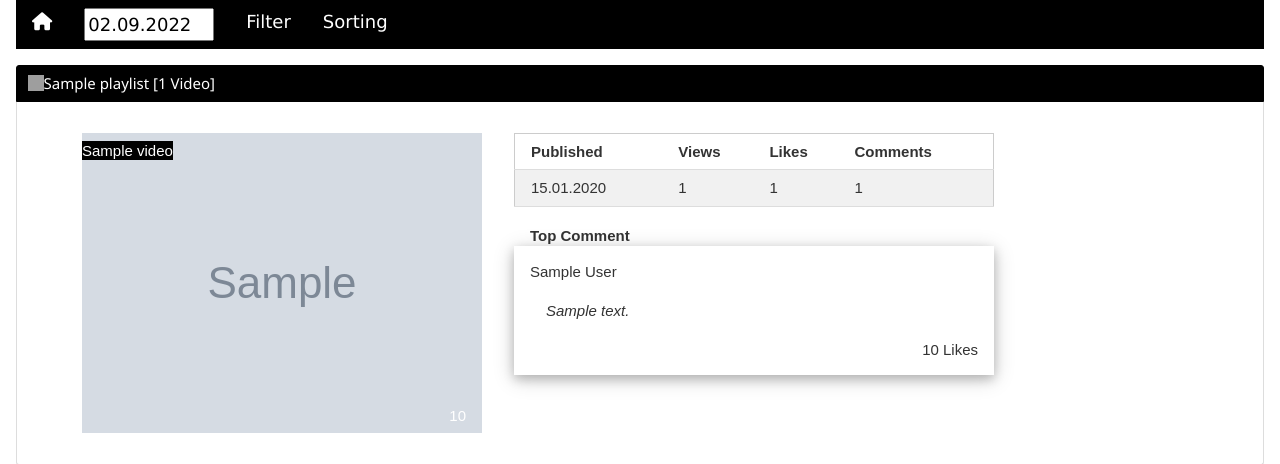
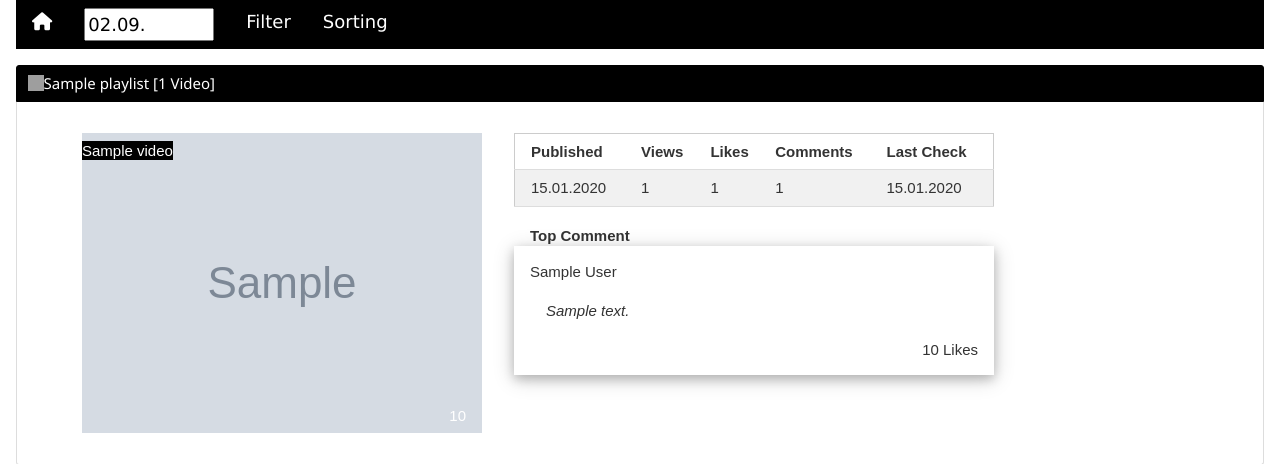
Before and after one commit to CodeResearcher/django_projects, a Django app: template youtube_history/templates/index.html in a window 1280 px wide, after a click that opens the changed part. Shown: the top 464 px of the page. Run offline with Django 3.2, Linux system fonts and the light colour scheme; the template is opened without the code that fills it: most values are stand-ins (such as "Sample title", 1, 10 or a date in 2020); grey boxes marked "Sample" are stand-in pictures; some libraries are stand-ins or nearby versions; grey boxes are pictures that could not be loaded.

Commit message:
removed year from datepicker added last check column

```diff
--- a/youtube_history/templates/index.html
+++ b/youtube_history/templates/index.html
@@ -63,12 +63,14 @@
                       <th>Views</th>
                       <th>Likes</th>
                       <th>Comments</th>
+                      <th>Last Check</th>
                     </tr>
                     <tr>
                       <td>{{ video.published_at | date:'d.m.Y' }}</td>
                       <td>{{ video.view_count }}</td>
                       <td>{{ video.like_count }}</td>
                       <td>{{ video.comment_count }}</td>
+                      <td>{{ video.modified_on | date:'d.m.Y' }}</td>
                     </tr>
                   </table>
                   <br/>
@@ -131,7 +133,7 @@
         //yearRange: '2021:2022',
         defaultDate: '+0',
         firstDay: 1,
-        dateFormat: 'dd.mm.yy', //dd.mm.yy
+        dateFormat: 'dd.mm.', //dd.mm.yy
         onSelect: function (date, datepicker) {
           if (date != '') {
             $('input:checkbox').not(this).prop('checked', this.checked);
```
